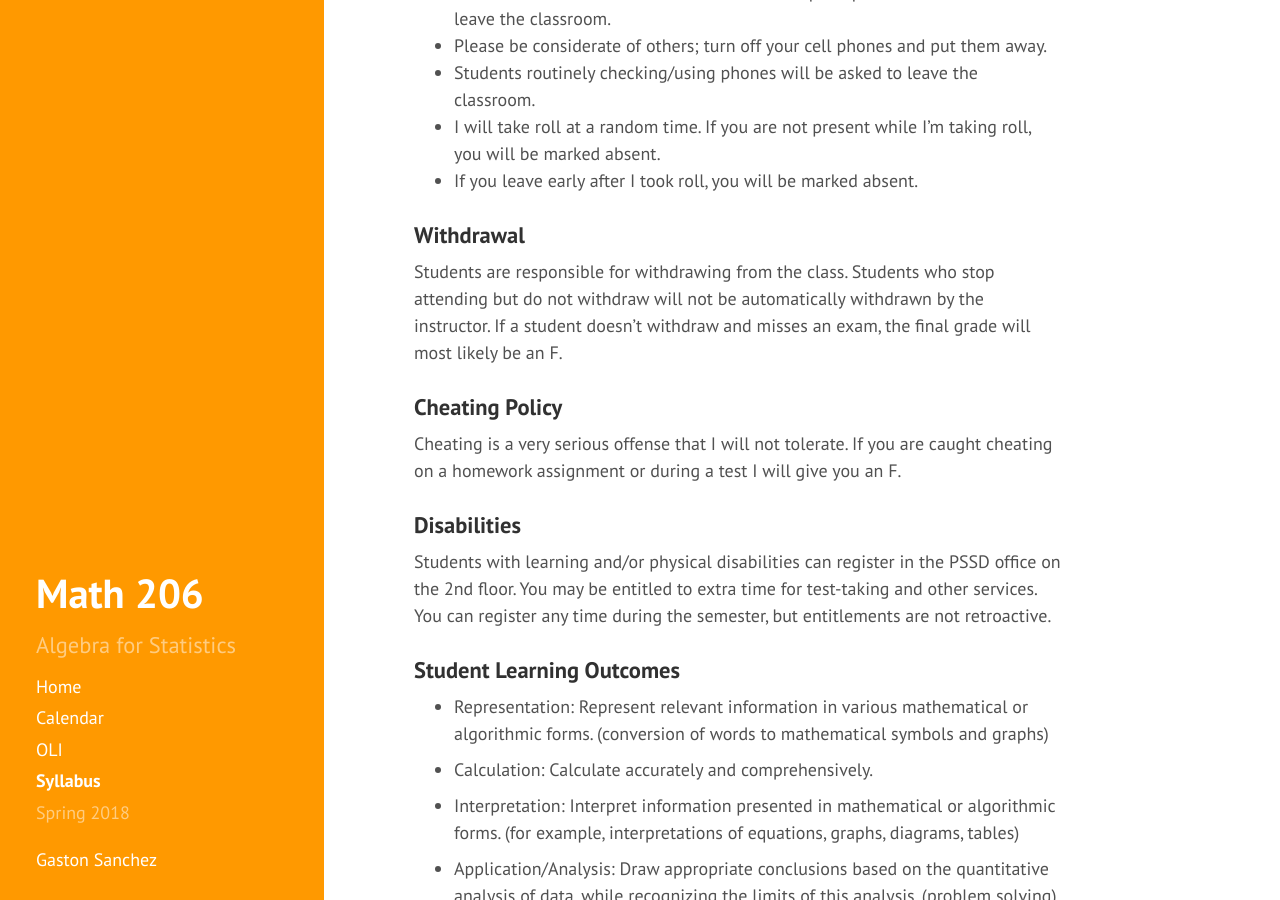
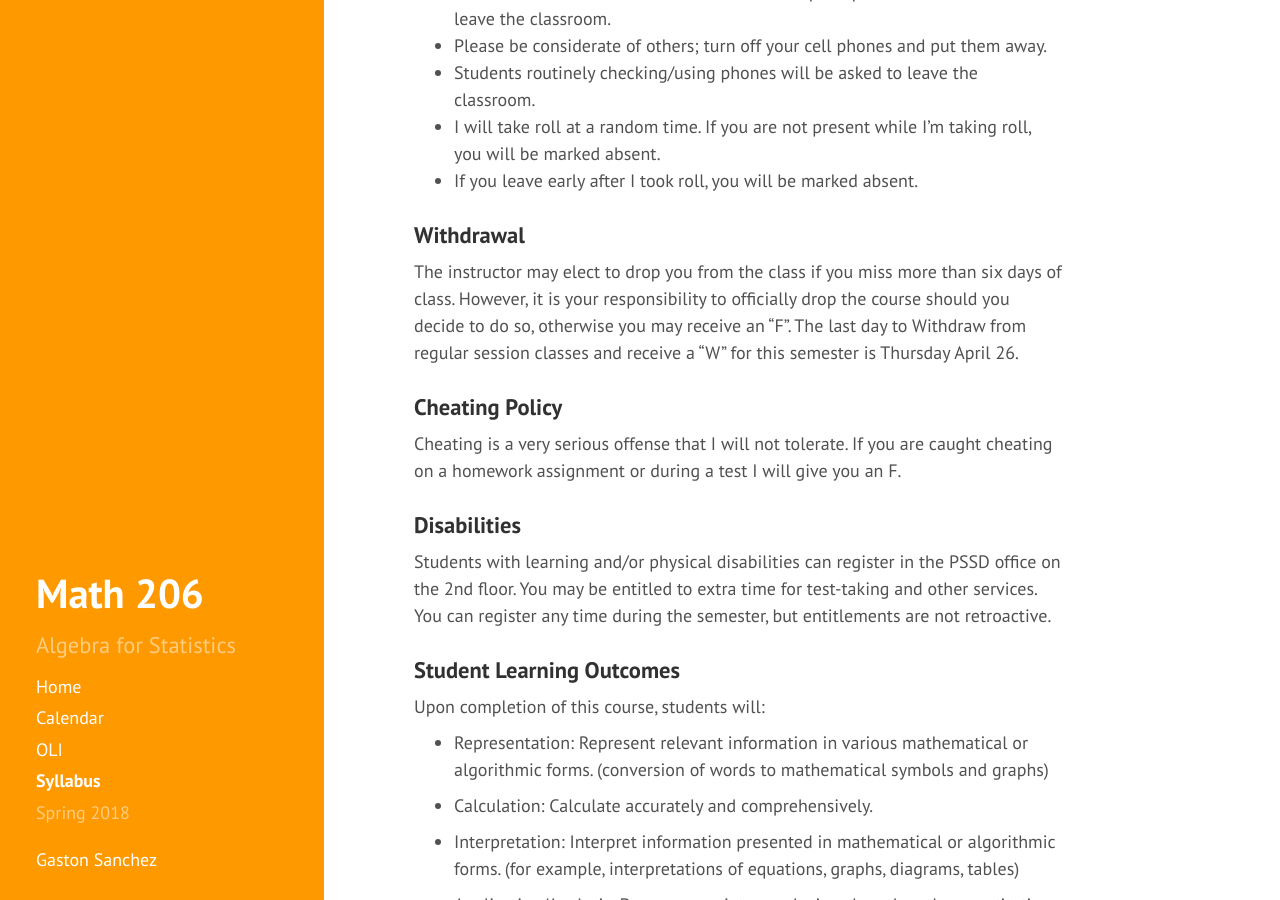
Before and after one commit to gastonstat/math206, a Jekyll site: the page built from syllabus.md, in a window 1280 px wide and 900 px high, scrolled down 3871 px. Built offline with Jekyll 4.4.1, drawn with Linux system fonts in a browser that asks for light colours; nearby versions of some CDN libraries; some of the changed text lies outside the part shown.

Commit message:
syllabus: update syllabus for SP18

```diff
--- a/syllabus.md
+++ b/syllabus.md
@@ -135,8 +135,7 @@ Free math tutoring is available at the Learning Resource Center (LRC) in Room 11
 
 ### Withdrawal
 
-Students are responsible for withdrawing from the class.  Students who stop attending but do not withdraw will not be automatically withdrawn by the instructor.  If a student doesn’t withdraw and misses an exam, the final grade will most likely be an F.
-
+The instructor may elect to drop you from the class if you miss more than six days of class. However, it is your responsibility to officially drop the course should you decide to do so, otherwise you may receive an "F". The last day to Withdraw from regular session classes and receive a "W" for this semester is Thursday April 26.
 
 
 ### Cheating Policy
@@ -153,6 +152,8 @@ Students with learning and/or physical disabilities can register in the PSSD off
 
 ### Student Learning Outcomes
 
+Upon completion of this course, students will:
+
 - Representation: Represent relevant information in various mathematical or algorithmic forms. (conversion of words to mathematical symbols and graphs)
 
 - Calculation: Calculate accurately and comprehensively.
```
Also changed, not shown: other parts of syllabus.md (+1 -1 lines).
